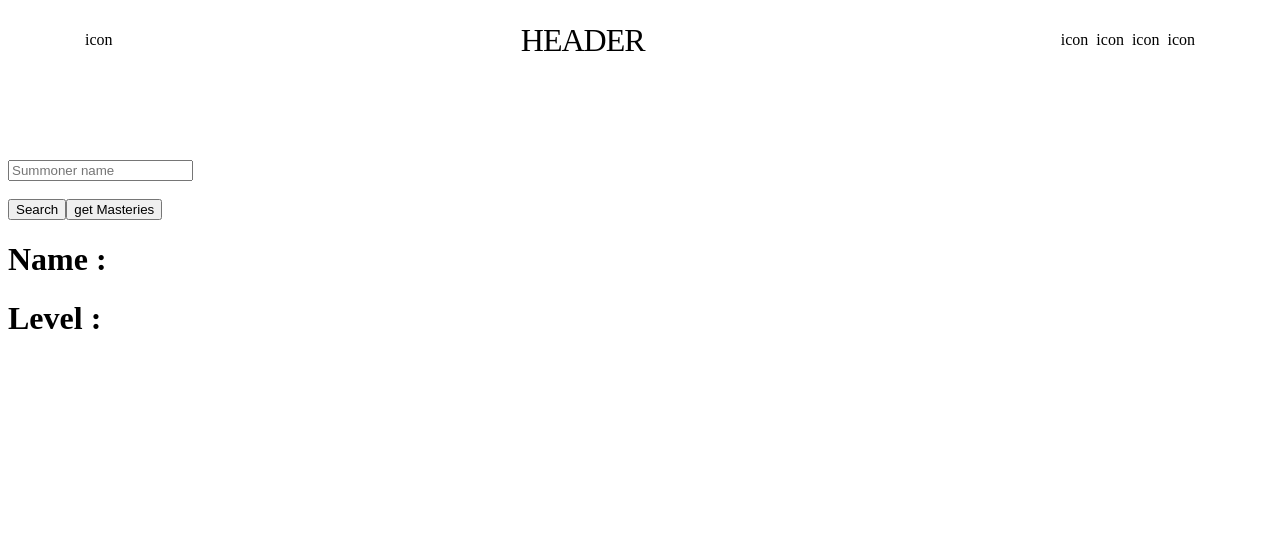
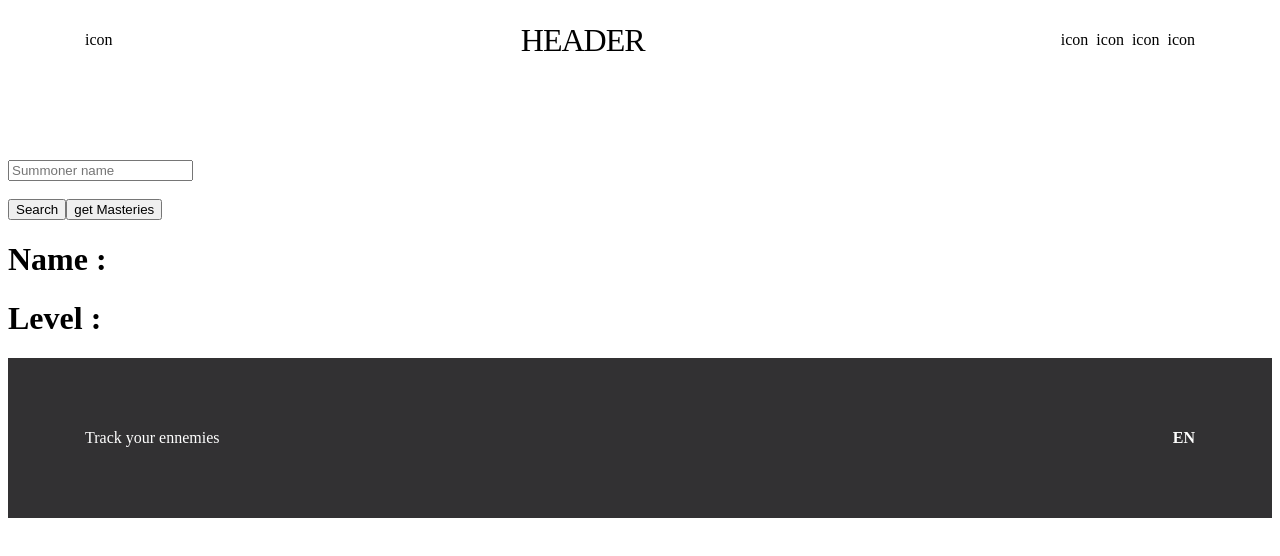
Before and after one commit to KadirAkyr/LOLNXT, a Nuxt app: page / in a window 1280 px wide. Shown: the top 556 px of the page. Built offline with nearby package versions, Linux system fonts and the light colour scheme.

Commit message:
✨ footer

```diff
--- /dev/null
+++ b/components/footer.vue
@@ -0,0 +1,35 @@
+<template>
+  <footer class="footer container-fluid">
+    <div class="footer__content container">
+      <div class="footer__left">
+        <p>Track your ennemies</p>
+      </div>
+      <div class="footer__right">
+        <span class="active">EN</span>
+      </div>
+    </div>
+  </footer>
+</template>
+
+<style lang="scss" scoped>
+.footer {
+  background-color: #323133;
+  color: #fff;
+  height: 10rem;
+  &__content {
+    height: 100%;
+    display: flex;
+    justify-content: space-between;
+    align-items: center;
+  }
+  &__right {
+    & > span {
+      opacity: 0.5;
+      font-weight: 700;
+    }
+    & .active {
+      opacity: 1;
+    }
+  }
+}
+</style>
--- a/layouts/default.vue
+++ b/layouts/default.vue
@@ -2,6 +2,7 @@
   <div>
     <Header />
     <Nuxt />
+    <Footer />
   </div>
 </template>
 
```
